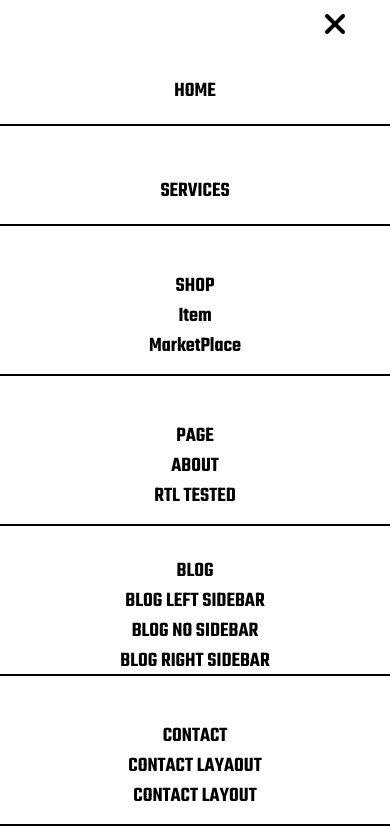
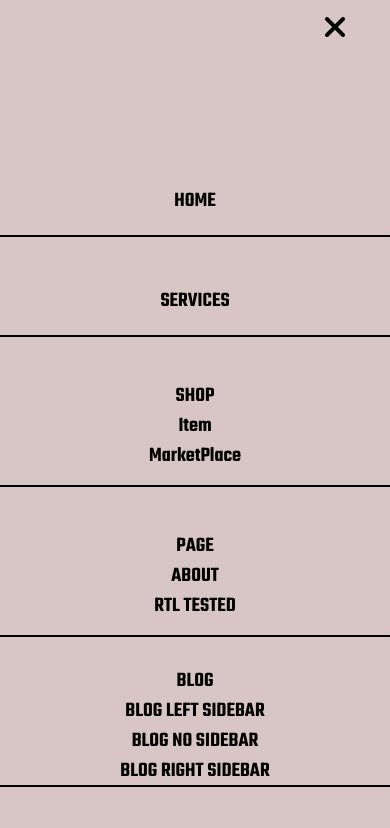
Before and after one commit to joydeep53/cake, a plain HTML site: page index.html in a window 390 px wide. Both pictures are taken after a click on the link "menu". Shown: the top 828 px of the page. Drawn offline with nearby package versions, Linux system fonts and the light colour scheme.

Commit message:
Add files via upload

```diff
--- a/index.js
+++ b/index.js
@@ -3,10 +3,11 @@ let cross = document.querySelector('.cross')
 let links = document.querySelector('.links')
 menu.addEventListener('click', openMenu)
  function openMenu(){
-    links.style.display= 'flex';
+    links.style.transform= 'translateY(0%)';
+
  }
  cross.addEventListener('click',closeMenu)
  function closeMenu(){
-    links.style.display= 'none';
+    links.style.transform= 'translateY(-110%)';
 
  }
--- a/style.css
+++ b/style.css
@@ -436,21 +436,21 @@ body{
 
 
     .links{
-        position: absolute;
-        display:none;
+        position:absolute;
+        display:flex;
         justify-content: center;
         align-items: center;
         flex-direction: column;
-        background-color: rgb(255, 255, 255);
-        height: 100vh;
+        background-color: rgb(216, 197, 197);
+        height: 130vh;
         width: 100%;
         top:0%;
         right: 0;
         text-align: center;
         z-index: 1;
 
-        padding-top:15%;
-        /* transform: translateX(100%); */
+        padding-top:7%;
+        transform: translateY(-110%);
         transition: all .6s linear;
 
 
```
